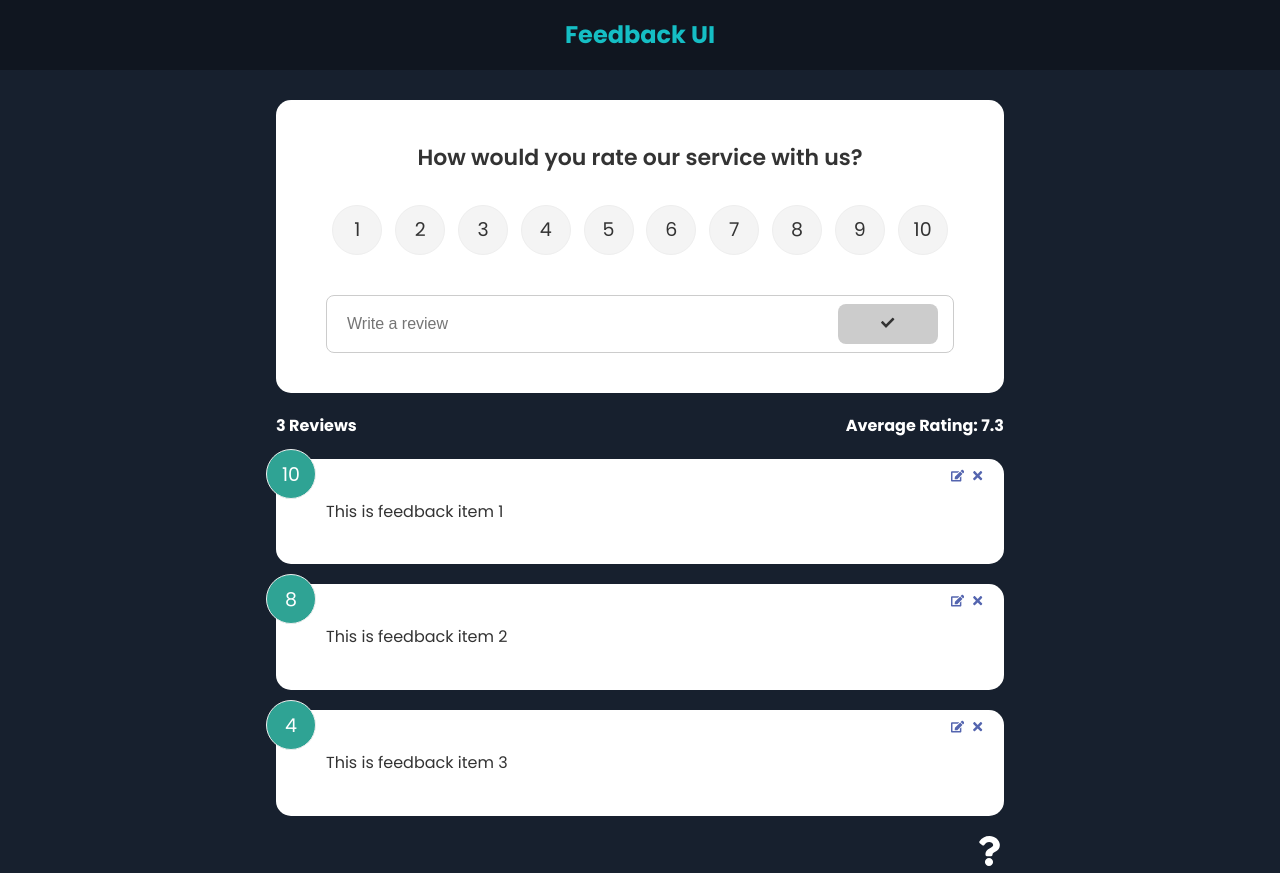
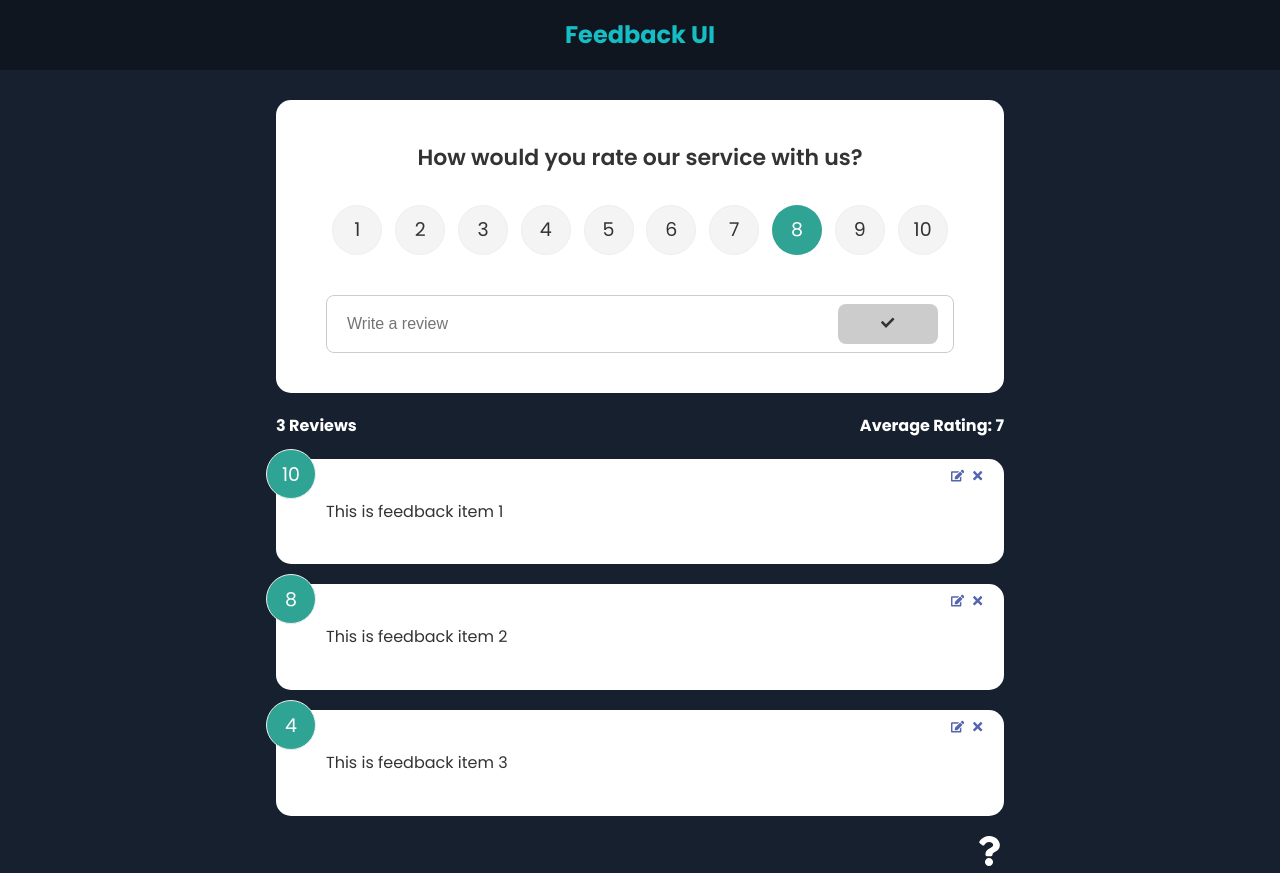
Before and after one commit to rilindtasholli/feedback-app, a React (Create React App) app: page / in a window 1280 px wide. Built offline with nearby package versions, Linux system fonts and the light colour scheme.

Commit message:
fixed bugs (no default rating, add new not working after edit...)

```diff
--- a/src/components/FeedbackForm.jsx
+++ b/src/components/FeedbackForm.jsx
@@ -7,7 +7,7 @@ import FeedbackContext from "../context/FeedbackContext"
 
 function FeedbackForm() {
   const [text, setText] = useState("")
-  const [rating, setRating] = useState("")
+  const [rating, setRating] = useState(8)
   const [btnDisabled, setBtnDisabled] = useState(true)
   const [message, setMessage] = useState("")
 
@@ -63,7 +63,7 @@ function FeedbackForm() {
       <form onSubmit={handleSubmit}>
         <h2>How would you rate our service with us?</h2>
 
-        <RatingSelect select={(rating) => {setRating(rating)}}/>
+        <RatingSelect setRating={setRating} selected={rating}/>
 
         <div className="input-group">
           <input
--- a/src/components/FeedbackStats.jsx
+++ b/src/components/FeedbackStats.jsx
@@ -5,11 +5,9 @@ function FeedbackStats() {
   const {feedback} = useContext(FeedbackContext)
 
   //calculate ratings average
-  let average = feedback.reduce((acc, current) => {
-    return acc + current.rating
-  }, 0) / feedback.length
-
-  average = average.toFixed(1).replace(/[.,]0$/, '')
+  const average = Math.round(
+    feedback.reduce((acc, current) => acc + current.rating, 0) / feedback.length
+  )
 
   return (
     <div className="feedback-stats">
--- a/src/components/RatingSelect.jsx
+++ b/src/components/RatingSelect.jsx
@@ -1,18 +1,7 @@
-import { useState, useContext, useEffect } from 'react'
-import FeedbackContext from "../context/FeedbackContext"
-
-function RatingSelect({select}) {
-  const [selected, setSelected] = useState(10)
-
-  const { feedbackEdit } = useContext(FeedbackContext)
-
-  useEffect(() => {
-    setSelected(feedbackEdit.item.rating)
-  }, [feedbackEdit])
+function RatingSelect({setRating, selected}) {
 
   const handleChange = (e) => {
-    setSelected(+e.currentTarget.value)
-    select(+e.currentTarget.value)
+    setRating(+e.currentTarget.value)
   }
 
   return (
--- a/src/context/FeedbackContext.jsx
+++ b/src/context/FeedbackContext.jsx
@@ -52,6 +52,11 @@ export const FeedbackProvider = ({children}) => {
   //Update Feedback
   const updateFeedback = (id, updatedItem) => {
     setFeedback(feedback.map((item) => (item.id === id) ? {...item, ...updatedItem} : item))
+
+    setFeedbackEdit({
+      item: {},
+      edit: false
+    })
   }
 
   return (
--- a/src/index.css
+++ b/src/index.css
@@ -197,15 +197,11 @@ input:focus {
   color: rgb(102, 94, 136);
 }
 
-/* FIX: Remove position: absolute to keep about icon at the bottom of the
- * document */
 .about-link {
   display: flex;
   justify-content: flex-end;
 }
 
-/* FIX: Remove position: absolute to keep about icon at the bottom of the
- * document */
 .about-link a {
   color: #fff;
   cursor: pointer;
```
Also changed, not shown: src/index.js (+3 -4 lines).
